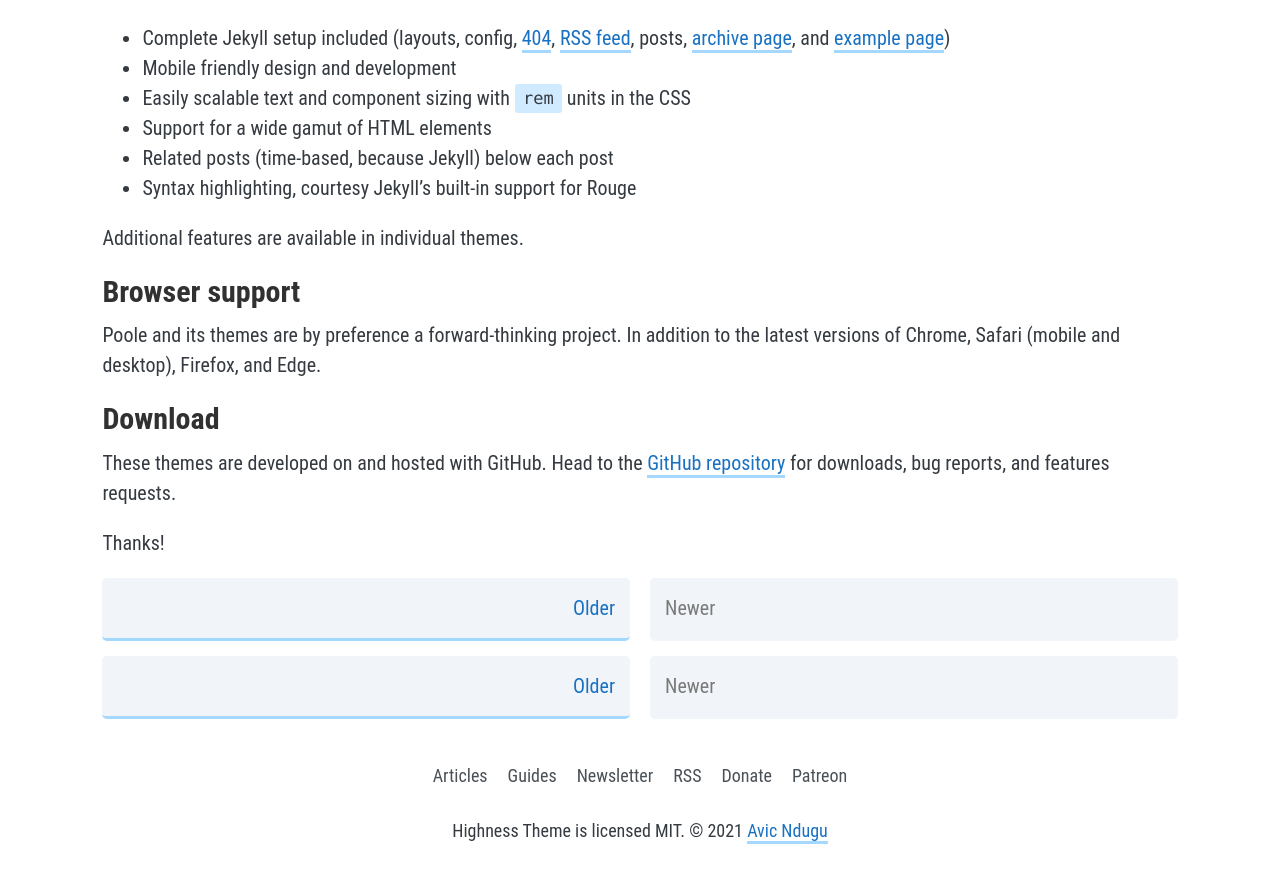
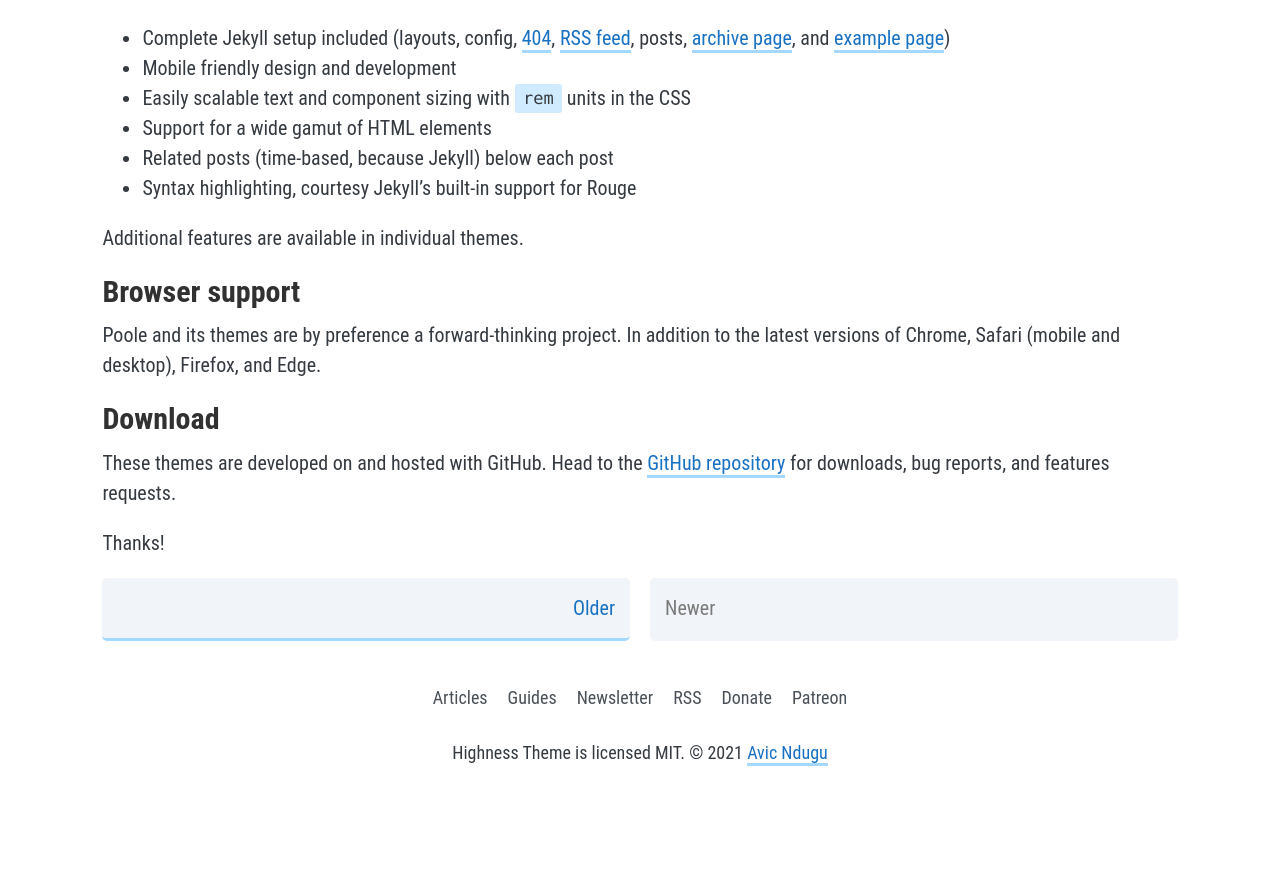
Before and after one commit to avicnotes/highness-theme, a Jekyll site: the page built from index.html, in a window 1280 px wide and 900 px high, scrolled down 757 px. Shown: the top 883 px of the window. Built offline with Jekyll 4.4.1, drawn with Linux system fonts in a browser that asks for light colours; the list of posts is cut into pages by our own code; after the commit the page ends 1579 px from its top, so only the background shows below that.

Commit message:
Removed my pagination

```diff
--- a/_layouts/default.html
+++ b/_layouts/default.html
@@ -34,20 +34,6 @@
       <section class="blog-content">
         {{ content }}
       </section>
-
-     <div class="pagination">
-
-      {% if paginator.next_page %}
-        <a class="pagination-item older" href="{{ paginator.next_page_path | relative_url }}">Older</a>
-      {% else %}
-        <span class="pagination-item older">Older</span>
-      {% endif %}
-      {% if paginator.previous_page %}
-        <a class="pagination-item newer" href="{{ paginator.previous_page_path | prepend: relative_url }}">Newer</a>
-      {% else %}
-        <span class="pagination-item newer">Newer</span>
-      {% endif %}
-     </div>
   </main>
   <footer>
       <nav>
```
